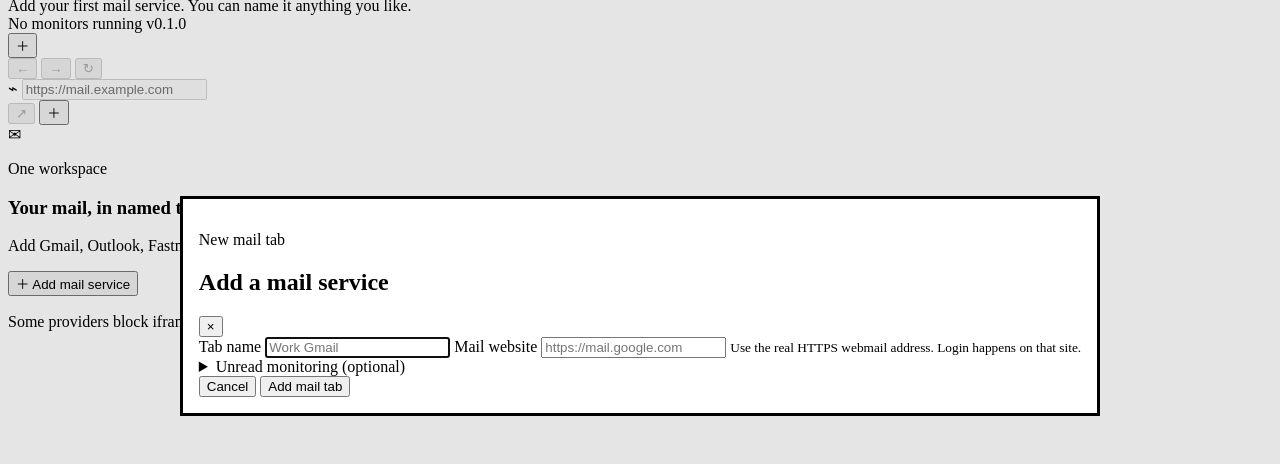
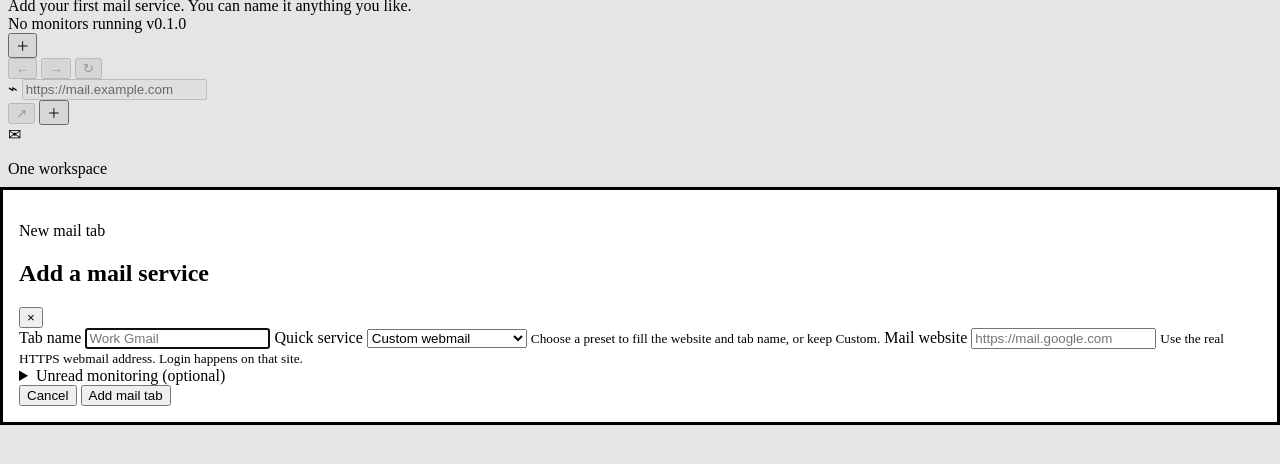
Before and after one commit to Loverof-Darkness/Devil-Mail-Client, a website with bundled scripts: page index.html in a window 1280 px wide. Both pictures are taken after a click on the button "＋ Add mail". Shown: the part 94-558 px from the top of the page. Built offline with nearby package versions, Linux system fonts and the light colour scheme.

Commit message:
feat: add webmail service presets

```diff
--- a/index.html
+++ b/index.html
@@ -112,6 +112,20 @@
       </label>
 
       <label class="field">
+        <span>Quick service</span>
+        <select id="mailPreset" name="preset">
+          <option value="custom">Custom webmail</option>
+          <option value="gmail">Gmail</option>
+          <option value="outlook">Outlook / Microsoft 365</option>
+          <option value="yahoo">Yahoo Mail</option>
+          <option value="zoho">Zoho Mail</option>
+          <option value="proton">Proton Mail</option>
+          <option value="fastmail">Fastmail</option>
+        </select>
+        <small>Choose a preset to fill the website and tab name, or keep Custom.</small>
+      </label>
+
+      <label class="field">
         <span>Mail website</span>
         <input id="mailUrl" name="url" required type="url" inputmode="url" placeholder="https://mail.google.com">
         <small>Use the real HTTPS webmail address. Login happens on that site.</small>
@@ -119,6 +133,10 @@
 
       <details class="advanced-settings">
         <summary>Unread monitoring (optional)</summary>
+        <div class="provider-note">
+          <strong>Provider API</strong>
+          <span>For guaranteed provider-aware counts, use the provider integration planned for the next release. The JSON monitor below works today with any CORS-enabled endpoint.</span>
+        </div>
         <div class="advanced-body">
           <label class="field">
             <span>Monitor JSON URL</span>
```
